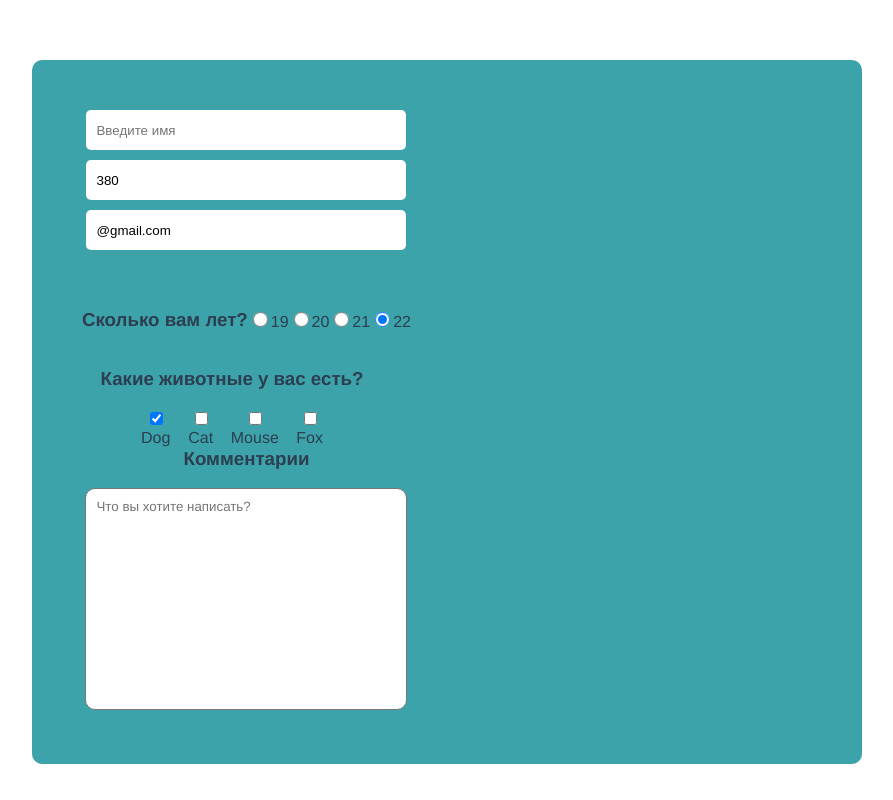
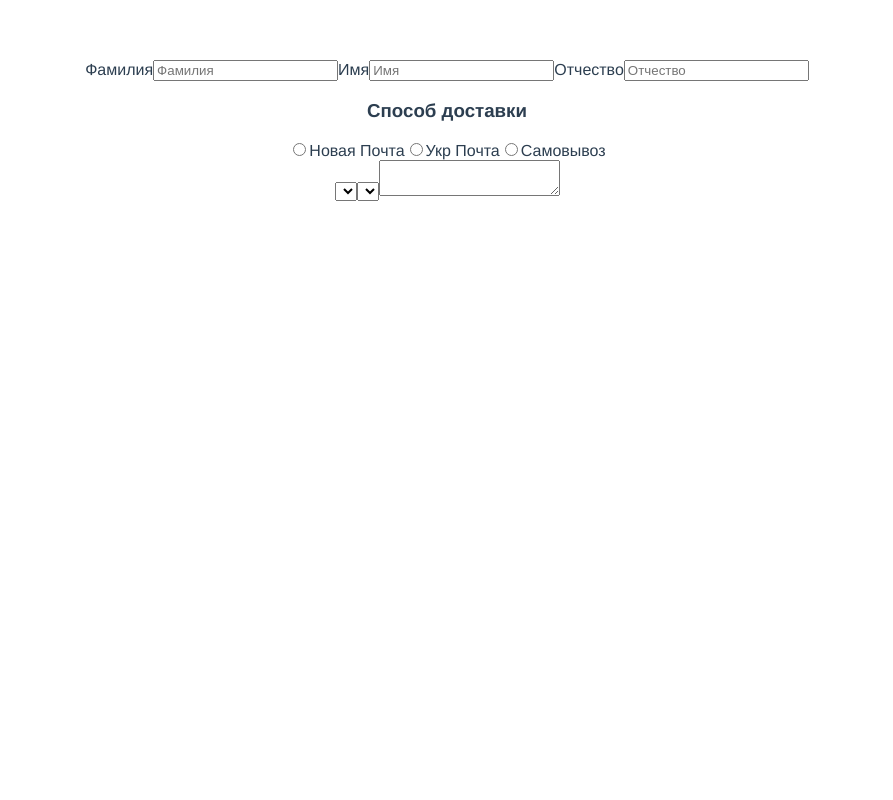
Before and after one commit to VladSapozhnik/VueProject, a Vue app: page / in a window 1280 px wide. Shown: the whole page, without its empty margins (193-1086 px from the left). Built offline with nearby package versions, Linux system fonts and the light colour scheme.

Commit message:
добавление рег

```diff
--- /dev/null
+++ b/public/static/order.json
@@ -0,0 +1,88 @@
+{
+    "surname": {
+        "id": 1,
+        "value": "",
+        "placeholder": "Фамилия",
+        "title": "Фамилия"
+    },
+    "name": {
+        "id": 2,
+        "value": "",
+        "placeholder": "Имя"
+    },
+    "patronymic": {
+        "id": 3,
+        "value": "",
+        "placeholder": "Отчество"
+    },
+    "address": {
+        "id": 4,
+        "value": "",
+        "placeholder": "Адрес"
+    },
+    "way": {
+        "checked": "NewMail",
+        "addressItems": [
+            {
+                "id": 5,
+                "value": "NewMail",
+                "title": "Новая Почта"
+            },
+            {
+                "id": 6,
+                "value": "UkrMail",
+                "title": "Укр Почта"
+            },
+            {
+                "id": 7,
+                "value": "pickup",
+                "title": "Самовывоз"
+            }
+        ]
+    },
+    "newMail": {
+        "checked": "",
+        "addressItems": [
+            {
+                "id": 8,
+                "value": "Poltava",
+                "title": "Poltava"
+            },
+            {
+                "id": 9,
+                "value": "Nikolaev",
+                "title": "Nikolaev"
+            },
+            {
+                "id": 10,
+                "value": "Odessa",
+                "title": "Odessa"
+            }
+        ]
+    },
+    "ukrMail": {
+        "checked": "",
+        "addressItems": [
+            {
+                "id": 8,
+                "value": "Poltava-1",
+                "title": "Poltava-2"
+            },
+            {
+                "id": 9,
+                "value": "Nikolaev-2",
+                "title": "Nikolaev-2"
+            },
+            {
+                "id": 10,
+                "value": "Odessa-3",
+                "title": "Odessa-3"
+            }
+        ]
+    },
+    "pickup": {
+        "id": 11,
+        "value": "",
+        "placeholder": "Введите ваши данные"
+    }
+}
--- a/src/App.vue
+++ b/src/App.vue
@@ -7,7 +7,8 @@
     </popup> -->
     <!-- <Requests /> -->
     <!-- <hr /> -->
-    <forms />
+    <!-- <forms /> -->
+    <order/>
   </div>
 </template>
 
@@ -15,7 +16,8 @@
 // import HelloWorld from "./components/HelloWorld.vue";
 // import popup from "./components/Popup.vue";
 // import Requests from "./components/dataRequests.vue";
-import forms from "./components/forms.vue";
+/* import forms from "./components/forms.vue"; */
+import order from "./components/order.vue"
 
 export default {
   name: "App",
@@ -23,7 +25,8 @@ export default {
     // HelloWorld,
     // popup,
     // Requests,
-    forms,
+    /* forms, */
+    order
   },
 };
 </script>
--- a/src/components/forms.vue
+++ b/src/components/forms.vue
@@ -14,14 +14,12 @@
             :placeholder="personalForm.name.placeholder"
           />
         </div>
-        <div class="invalid-feedback">
-          <span class="error" v-if="!$v.personalForm.name.value.required && $v.personalForm.name.value.$dirty">
-            Поле, обязательное для заполнения
-          </span>
-          <span class="error" v-if="!$v.personalForm.name.value.minLength && $v.personalForm.name.value.$dirty">
-            Имя должно иметь не менее
-            {{ $v.personalForm.name.value.$params.minLength.min }} символа.
-          </span>
+        <div class="error" v-if="!$v.personalForm.name.value.required && $v.personalForm.name.value.$dirty">
+          Поле, обязательное для заполнения
+        </div>
+        <div class="error" v-if="!$v.personalForm.name.value.minLength && $v.personalForm.name.value.$dirty">
+          Имя должно иметь не менее
+          {{ $v.personalForm.name.value.$params.minLength.min }} символа.
         </div>
         <div
           class="form-group"
--- /dev/null
+++ b/src/components/order.vue
@@ -0,0 +1,90 @@
+<template>
+  <div class="order">
+    <div v-if="!pending">
+        <div class="">
+            <label>
+                <span>Фамилия</span>
+                <input type="text"
+                v-model="orderForm.surname.value"
+                :placeholder="orderForm.surname.placeholder"
+                :id="orderForm.surname.id"
+                />
+            </label>
+            <label>
+                <span>Имя</span>
+                <input type="text"
+                v-model="orderForm.name.value"
+                :placeholder="orderForm.name.placeholder"
+                :id="orderForm.name.id"
+                />
+            </label>
+            <label>
+                <span>Отчество</span>
+                <input type="text"
+                v-model="orderForm.patronymic.value"
+                :placeholder="orderForm.patronymic.placeholder"
+                :id="orderForm.patronymic.id"
+                />
+            </label>
+        </div>
+        <div class="radio-offer">
+            <h3>Способ доставки</h3>
+            <label v-for="mail in orderForm.way.addressItems" :key="mail.id">
+                <input
+                class="radio"
+                type="radio"
+                name="mail"
+                :id="mail.id"
+                :value="mail.value"
+                />
+                <span>{{mail.title}}</span>
+            </label>
+        </div>
+        <div>
+            <select>
+                <option></option>
+            </select>
+            <select>
+                <option></option>
+            </select>
+            <textarea>
+
+            </textarea>
+        </div>
+    </div>
+<!--     <div v-if="pending">ПРЕЛОАДЕР</div> -->
+  </div>
+</template>
+
+<script>
+/* import { required, minLength, email } from "vuelidate/lib/validators"; */
+export default {
+  name: "order",
+  data: function () {
+    return {
+      orderForm: {},
+      pending: true,
+    };
+  },
+    created: function () {
+    this.axios.get("./static/order.json").then((response) => {
+      this.orderForm = response.data;
+      this.pending = false;
+      console.log(this.orderForm);
+    });
+  },
+  watch: {
+    orderForm: {
+      handler: function (val) {
+        console.log(val);
+        /* console.log(this.$v) */
+      },
+      deep: true,
+    },
+  },
+};
+</script>
+
+<style scoped lang="scss">
+
+</style>
```
